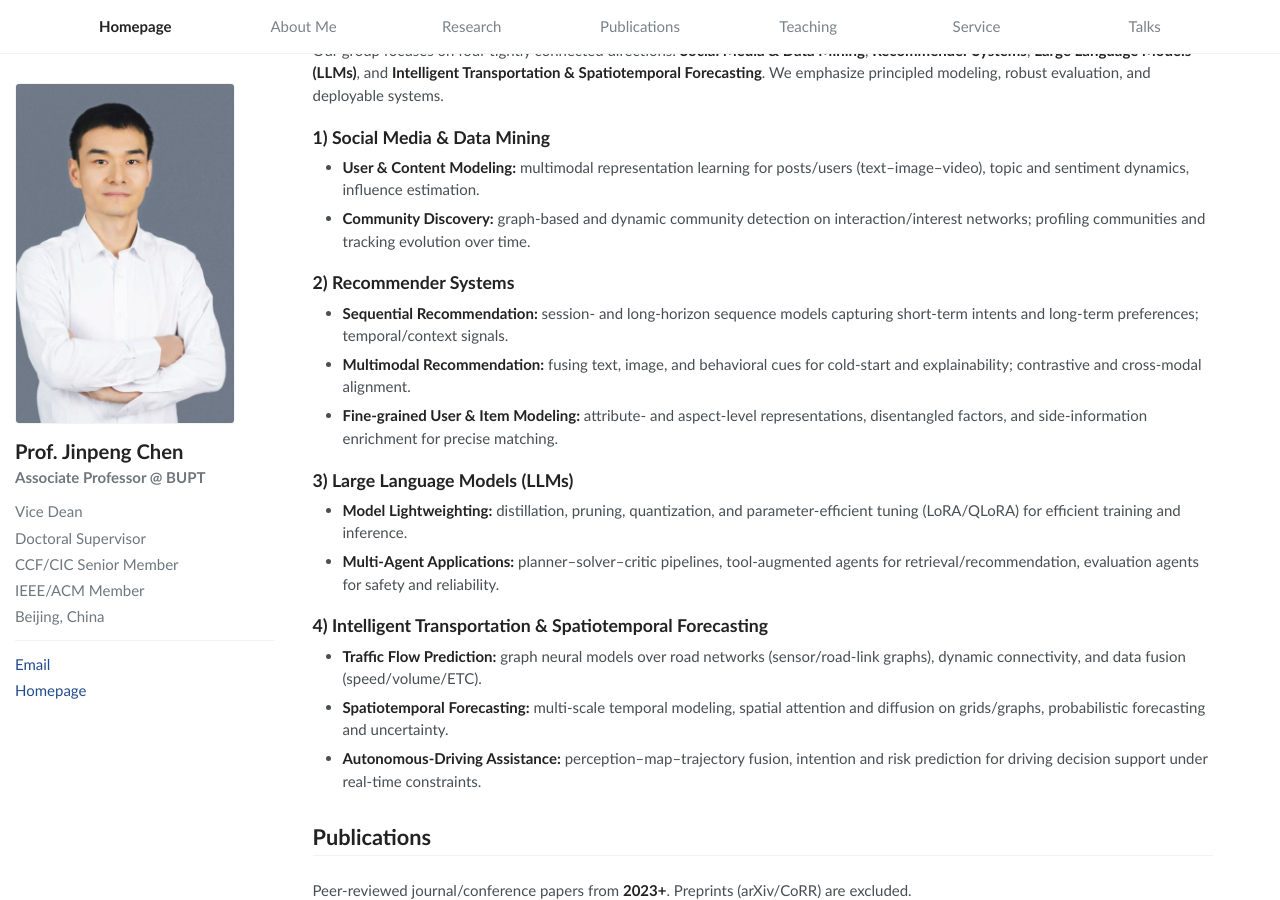
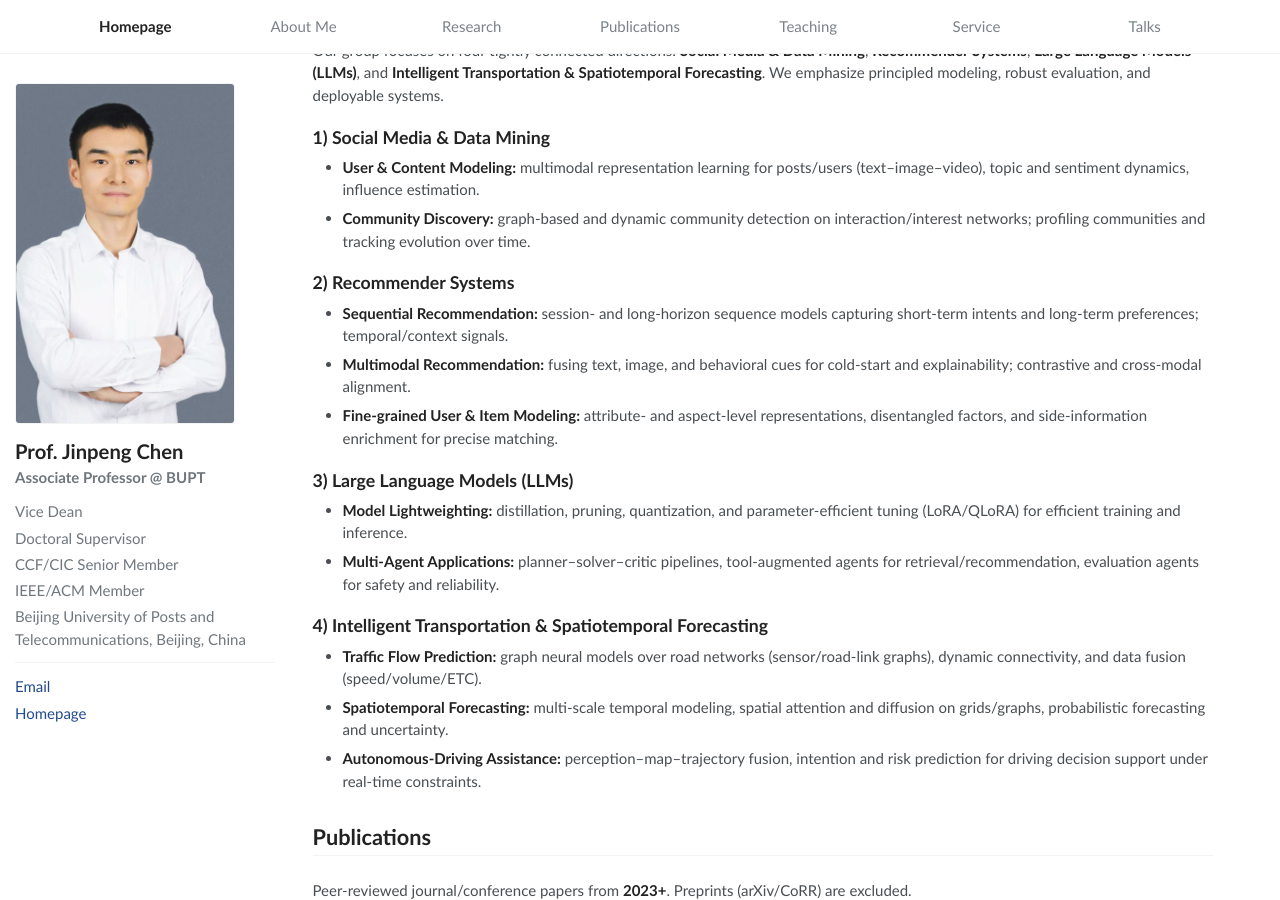
Before and after one commit to acdc-lab/jpchen, a Jekyll site: the page built from index.markdown, in a window 1280 px wide and 900 px high, scrolled down 351 px. Built offline with Jekyll 4.4.1, drawn with Linux system fonts in a browser that asks for light colours.

Commit message:
Add university name to location in sidebar
Co-Authored-By: Claude Fable 5 <noreply@anthropic.com>

```diff
--- a/_layouts/default.html
+++ b/_layouts/default.html
@@ -26,7 +26,7 @@
           <li>Doctoral Supervisor</li>
           <li>CCF/CIC Senior Member</li>
           <li>IEEE/ACM Member</li>
-          <li>Beijing, China</li>
+          <li>Beijing University of Posts and Telecommunications, Beijing, China</li>
         </ul>
         <ul class="profile-links">
           <li><a href="mailto:jpchen@bupt.edu.cn">Email</a></li>
```
